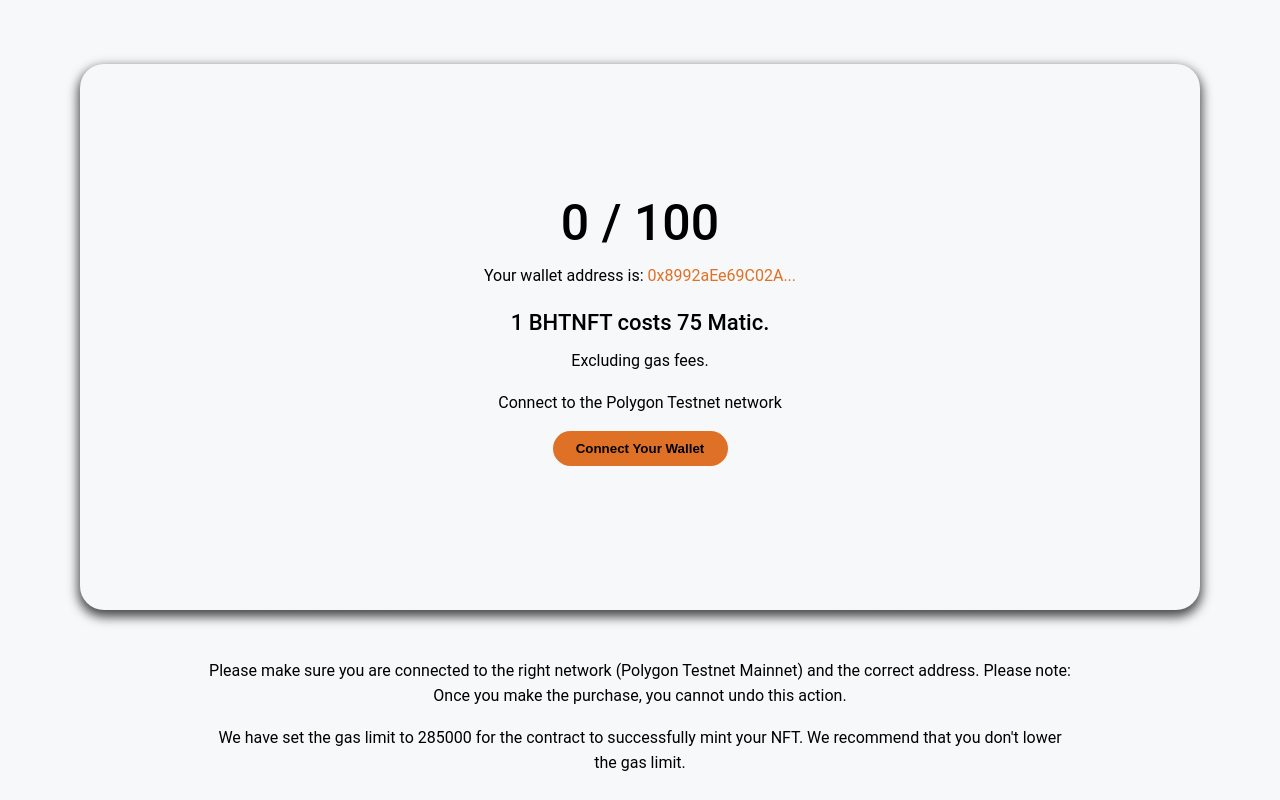
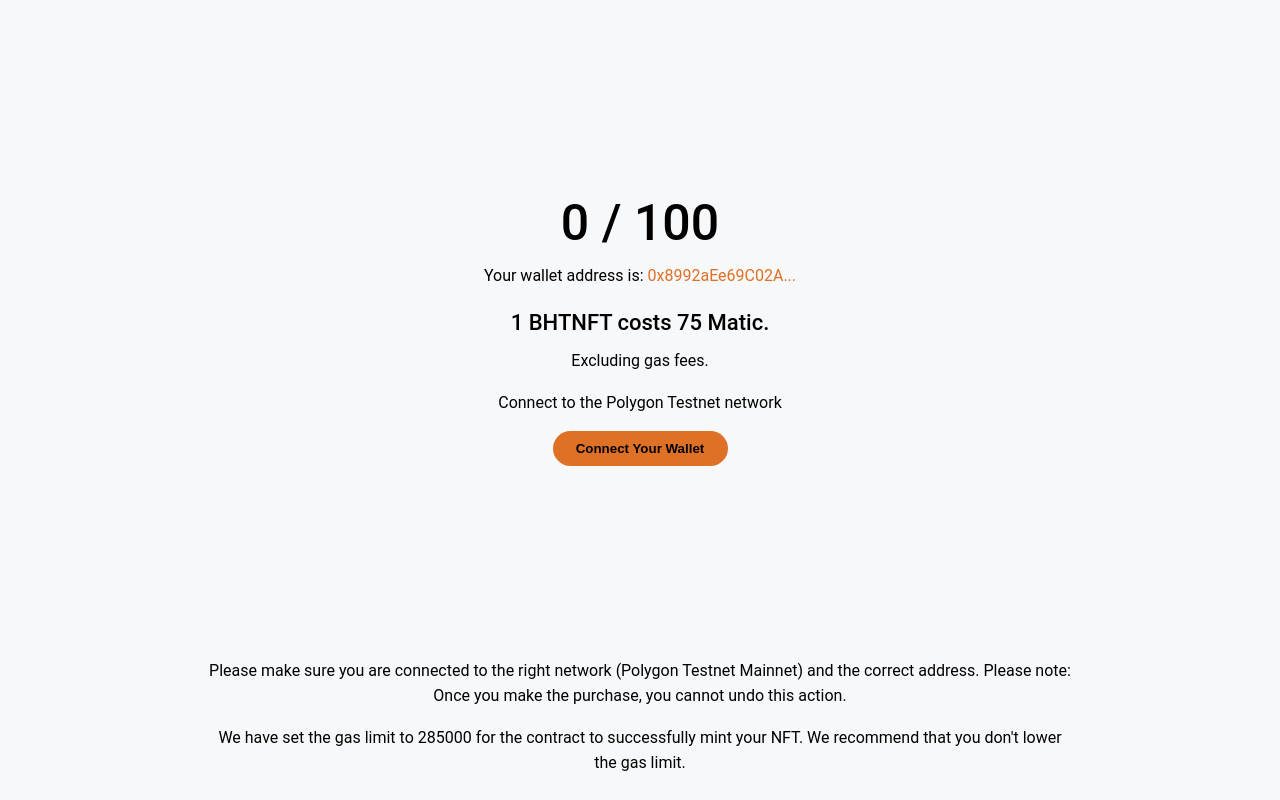
Before and after one commit to neobit/NFT-mint-app, a React (Create React App) app: page / in a window 1280 px wide. Built offline with nearby package versions, Linux system fonts and the light colour scheme; a web font is replaced by a local one.

Commit message:
Update app.js

```diff
--- a/src/App.js
+++ b/src/App.js
@@ -74,9 +74,9 @@
 `;
 
 export const StyledImg = styled.img`
-
+  box-shadow: 0px 5px 11px 2px rgba(0, 0, 0, 0.7);
   border: 4px dashed var(--secondary);
-
+  background-color: var(--accent);
   border-radius: 100%;
   width: 200px;
   @media (min-width: 900px) {
@@ -212,8 +212,6 @@
               backgroundColor: "var(--accent)",
               padding: 24,
               borderRadius: 24,
-              border: "4px dashed var(--secondary)",
-              boxShadow: "0px 5px 11px 2px rgba(0,0,0,0.7)",
             }}
           >
             <s.TextTitle
```
